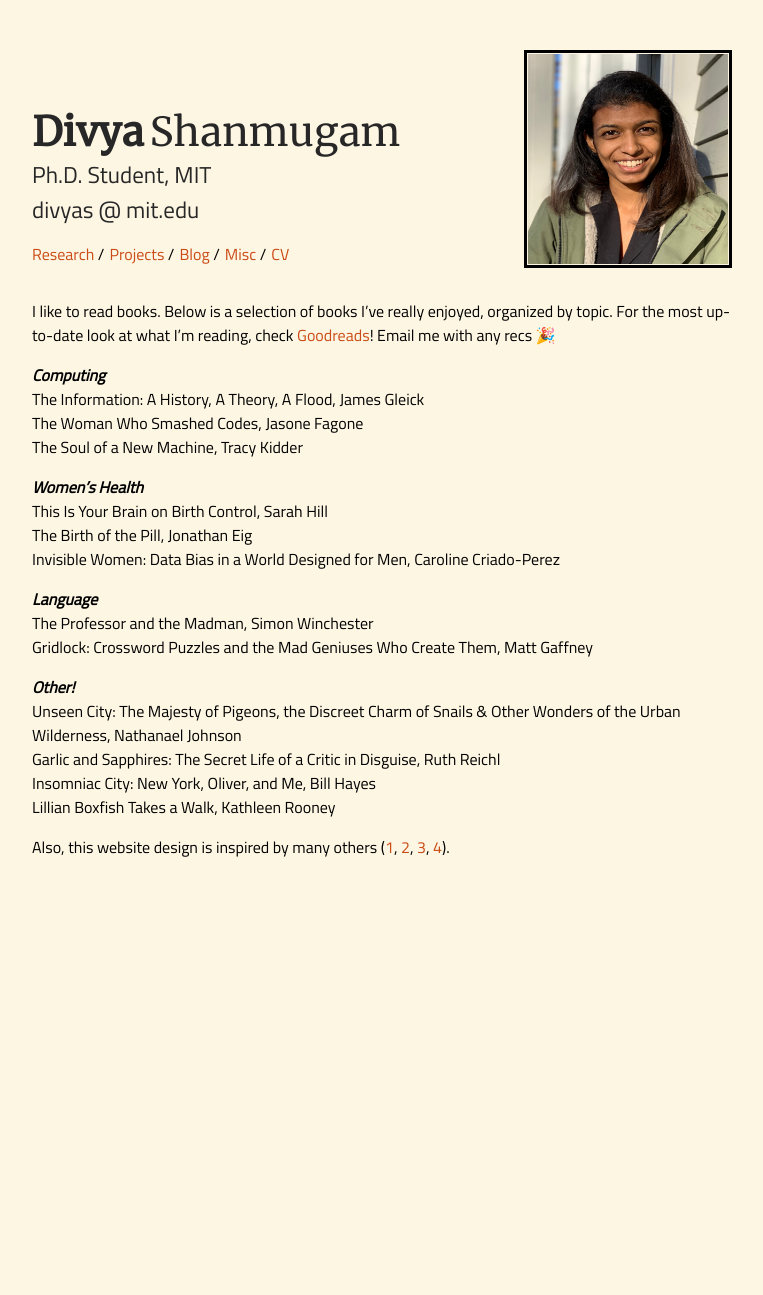
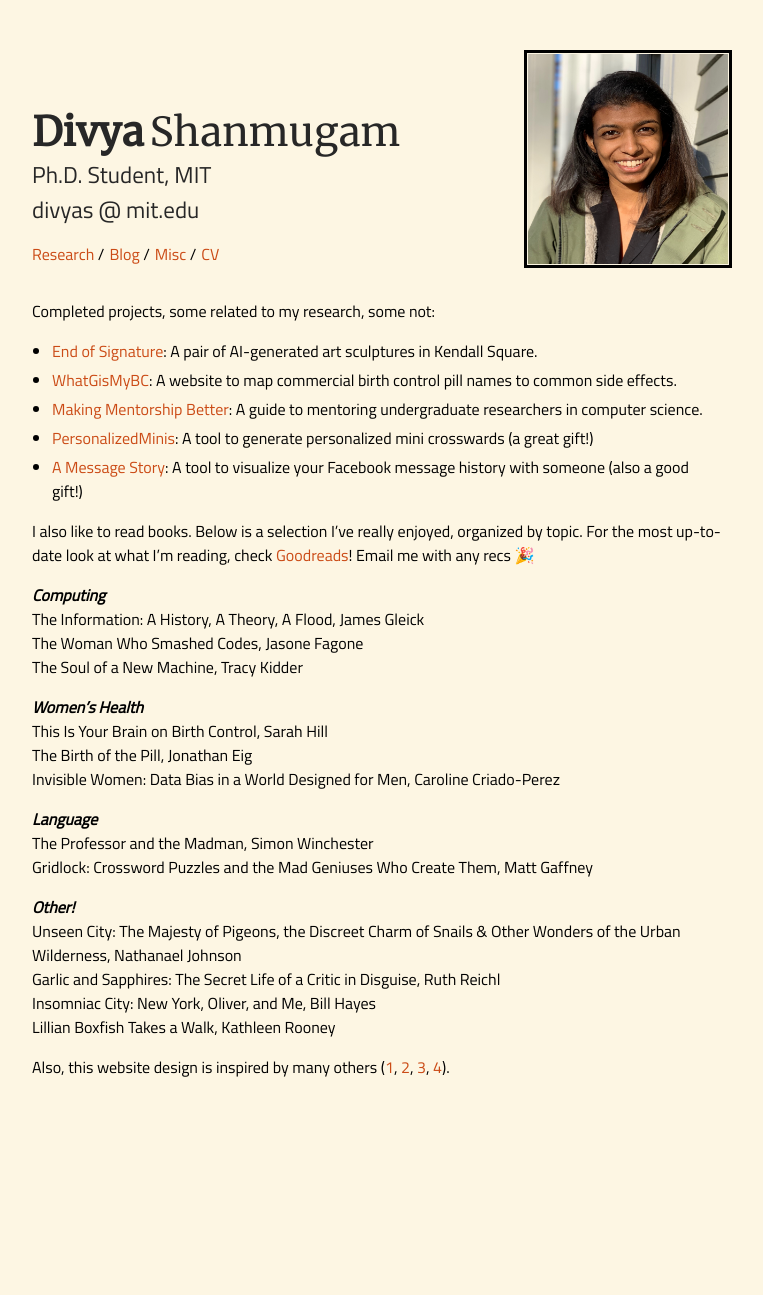
Before and after one commit to dmshanmugam/dmshanmugam.github.io, a Jekyll site: the page built from misc.md, in a window 1280 px wide. Shown: the whole page, without its empty margins (258-1021 px from the left). Built offline with Jekyll 4.4.1, drawn with Linux system fonts in a browser that asks for light colours; before the commit the page ends 1075 px from its top, so only the background shows below that.

Commit message:
merged projects and misc

```diff
--- a/_config.yml
+++ b/_config.yml
@@ -24,8 +24,6 @@ footer_text: "***"
 nav:
  - name: "Research"
    link: "/publications"
- - name: "Projects"
-   link: "/projects"
  - name: "Blog"
    link: "/blog"
  - name: "Misc"
--- a/misc.md
+++ b/misc.md
@@ -2,7 +2,16 @@
 layout: default
 ---
 
-I like to read books. Below is a selection of books I've really enjoyed, organized by topic. For the most up-to-date look at what I'm reading, check [Goodreads](https://www.goodreads.com/user/show/76521824-divya-shanmugam)! Email me with any recs 🎉
+Completed projects, some related to my research, some not:
+
+- [End of Signature](https://listart.mit.edu/art-artists/end-signature-2021-2022): A pair of AI-generated art sculptures in Kendall Square.
+- [WhatGisMyBC](https://whatgismybc.pythonanywhere.com): A website to map commercial birth control pill names to common side effects.
+- [Making Mentorship Better](https://makingmentorshipbetter.github.io): A guide to mentoring undergraduate researchers in computer science.
+- [PersonalizedMinis](https://github.com/divyashan/personalized_mini): A tool to generate personalized mini crosswards (a great gift!)
+- [A Message Story](https://github.com/divyashan/a_message_story): A tool to visualize your Facebook message history with someone (also a good gift!)
+
+
+I also like to read books. Below is a selection I've really enjoyed, organized by topic. For the most up-to-date look at what I'm reading, check [Goodreads](https://www.goodreads.com/user/show/76521824-divya-shanmugam)! Email me with any recs 🎉
 
 ***Computing*** \\
 The Information: A History, A Theory, A Flood, James Gleick \\
```
